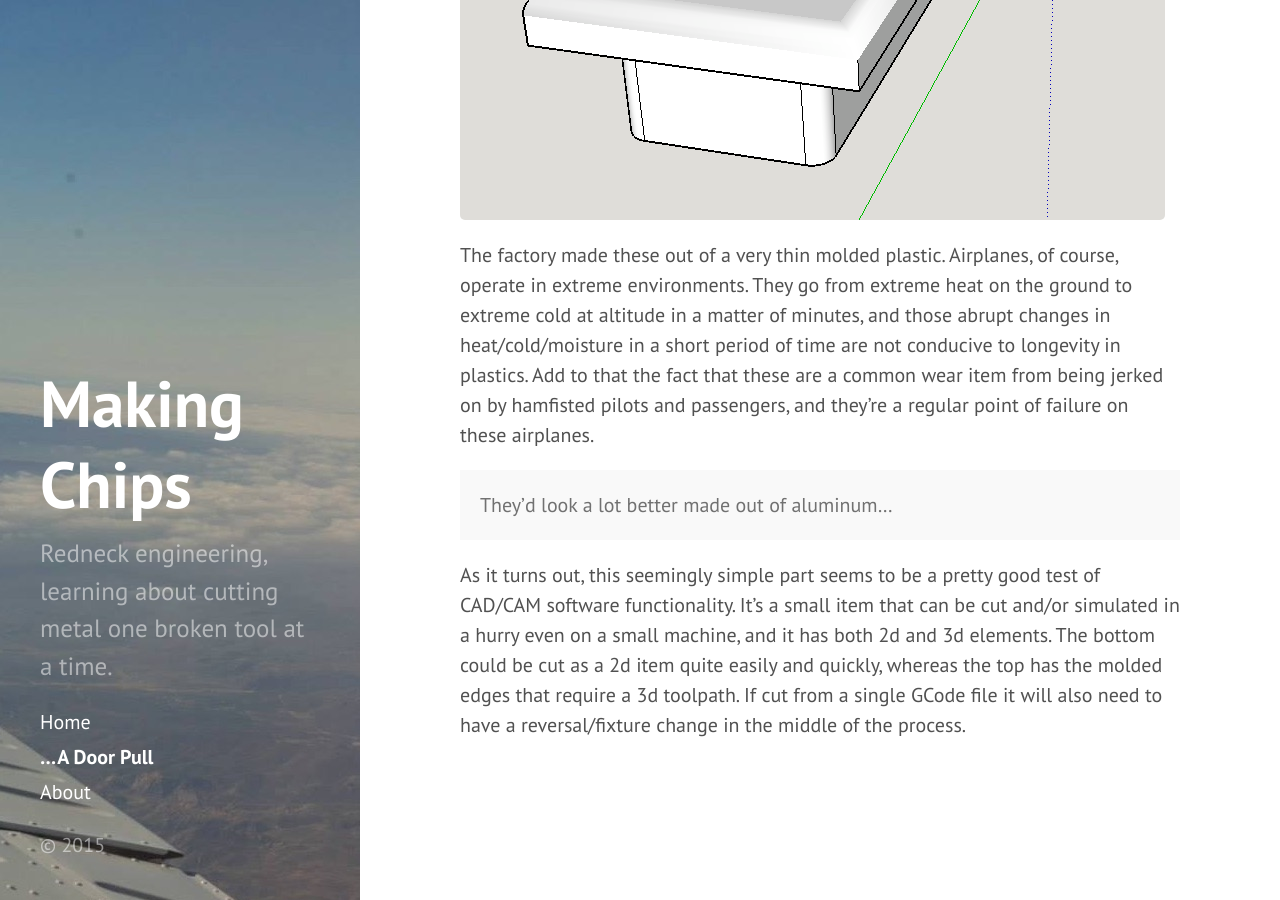
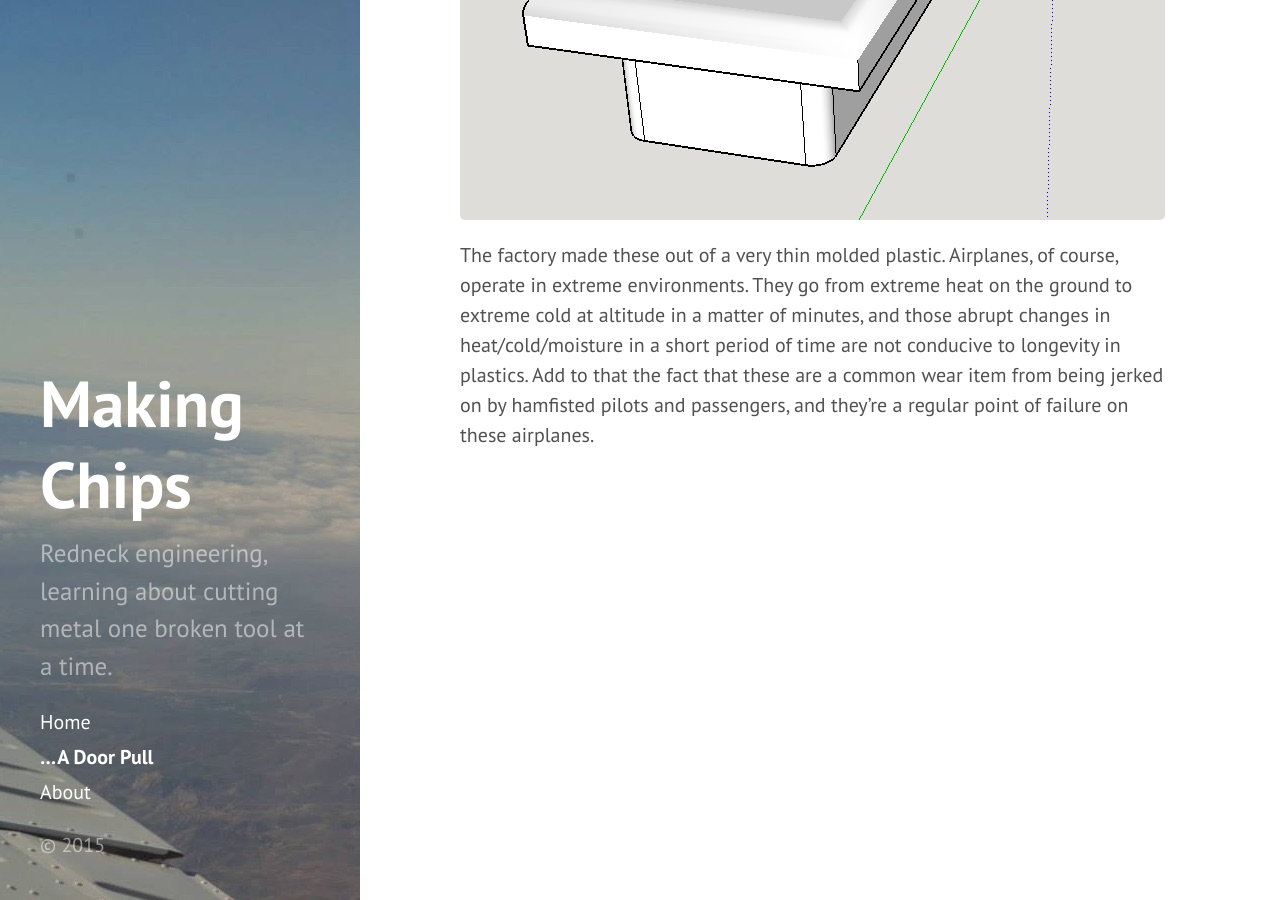
Before and after one commit to makingchips/makingchips.github.io, a Jekyll site: the page built from Door Pull.md, in a window 1280 px wide and 900 px high, scrolled down 561 px. Built offline with Jekyll 4.4.1, drawn with Linux system fonts in a browser that asks for light colours; Markdown is read by kramdown in place of the engine named in the settings.

Commit message:
Update Door Pull.md

```diff
--- a/Door Pull.md
+++ b/Door Pull.md
@@ -11,9 +11,3 @@ Here’s my subject matter for these tests and rants and ravings, a Commander 11
 
 
 The factory made these out of a very thin molded plastic.  Airplanes, of course, operate in extreme environments.  They go from extreme heat on the ground to extreme cold at altitude in a matter of minutes, and those abrupt changes in heat/cold/moisture in a short period of time are not conducive to longevity in plastics.  Add to that the fact that these are a common wear item from being jerked on by hamfisted pilots and passengers, and they’re a regular point of failure on these airplanes.
-
-<p class="message">
-They’d look a lot better made out of aluminum…
-</p>
-
-As it turns out, this seemingly simple part seems to be a pretty good test of CAD/CAM software functionality.  It’s a small item that can be cut and/or simulated in a hurry even on a small machine, and  it has both 2d and 3d elements.  The bottom could be cut as a 2d item quite easily and quickly, whereas the top has the molded edges that require a 3d toolpath.  If cut from a single GCode file it will also need to have a reversal/fixture change in the middle of the process.
```
